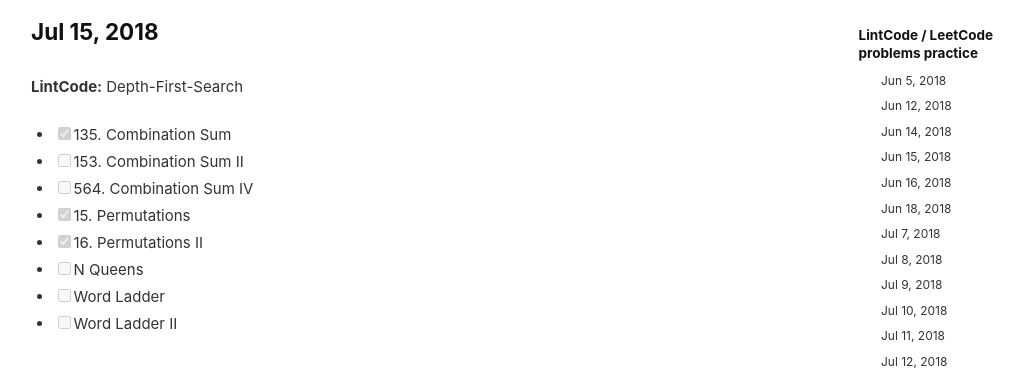
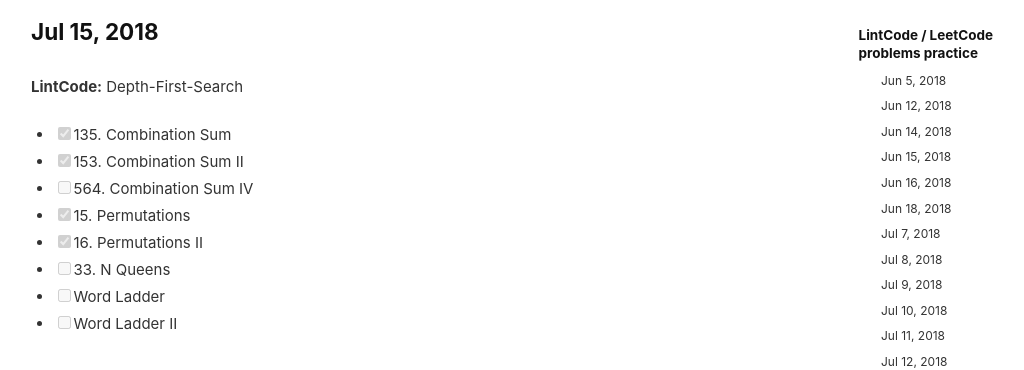
Before and after one commit to Zhenye-Na/blog, a Jekyll site: the page built from _posts/2018-06-05-problem-practice.md, in a window 1280 px wide and 900 px high, scrolled down 4991 px. Shown: the top 370 px of the window, without its empty margins (104-1128 px from the left). Built offline with Jekyll 4.4.1, drawn with Linux system fonts in a browser that asks for light colours; nearby versions of some CDN libraries; comment, search, counter and statistics services are not loaded.

Commit message:
Update logs

```diff
--- a/_posts/2018-06-05-problem-practice.md
+++ b/_posts/2018-06-05-problem-practice.md
@@ -203,11 +203,11 @@ tags: [LeetCode/LintCode]
 **LintCode:**  Depth-First-Search
 
 - [x] 135. Combination Sum
-- [ ] 153. Combination Sum II
+- [x] 153. Combination Sum II
 - [ ] 564. Combination Sum IV
 - [x] 15. Permutations
 - [x] 16. Permutations II
-- [ ] N Queens
+- [ ] 33. N Queens
 - [ ] Word Ladder
 - [ ] Word Ladder II
 
```
